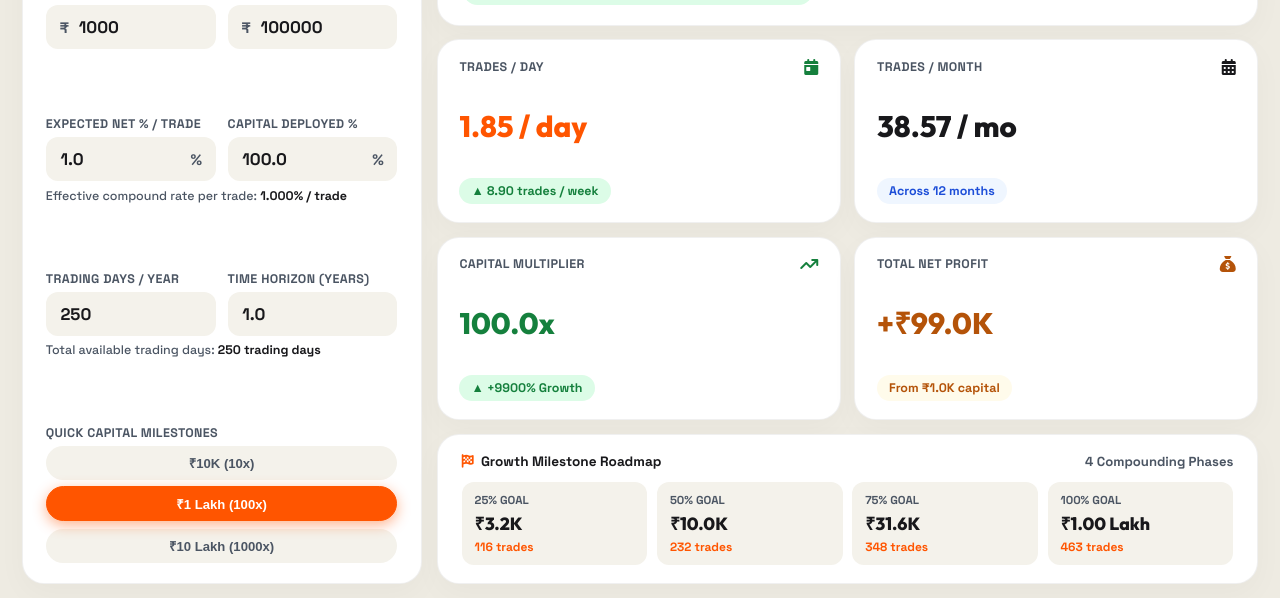
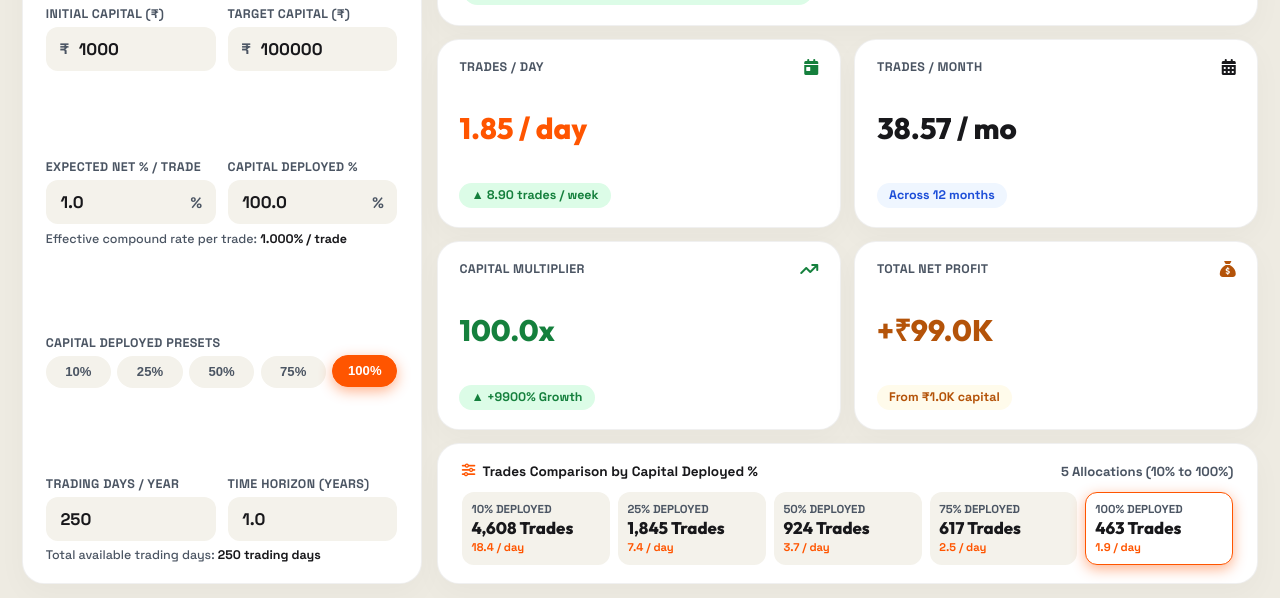
Before and after one commit to mohan1500a/upstox-calculator, a plain HTML site: page index.html in a window 1280 px wide. Both pictures are taken after a click on the button "Compounding Velocity". Shown: the part 202-800 px from the top of the page. Drawn offline with Linux system fonts and the light colour scheme.

Commit message:
Replace quick capital milestone chips with Capital Deployed % sensitivity matrix (10%, 25%, 50%, 75%, 100%)

```diff
--- a/app.js
+++ b/app.js
@@ -3,7 +3,7 @@
  * Includes Options Target Engine + Compounding Velocity Trade Counter
  *
  * Author: Antigravity AI Pair Programmer
- * Version: 6.1 (Fluid Input & Zero-Clamp Fix)
+ * Version: 6.2 (Capital Deployment Sensitivity Matrix)
  */
 
 document.addEventListener('DOMContentLoaded', () => {
@@ -25,7 +25,7 @@ document.addEventListener('DOMContentLoaded', () => {
         targetProfitPctInput: document.getElementById('target-profit-pct'),
         includeNextFeeToggle: document.getElementById('include-next-fee-toggle'),
         lblToggleTitle: document.getElementById('lbl-toggle-title'),
-        lotChips: document.querySelectorAll('.chip:not(.comp-preset-chip)'),
+        lotChips: document.querySelectorAll('.chip:not(.comp-deploy-chip)'),
         pctChips: document.querySelectorAll('.pct-chip'),
 
         // Options Engine Outputs
@@ -54,7 +54,7 @@ document.addEventListener('DOMContentLoaded', () => {
         compYearsInput: document.getElementById('comp-years'),
         compEffectiveRate: document.getElementById('comp-effective-rate'),
         compTotalDays: document.getElementById('comp-total-days'),
-        compPresetChips: document.querySelectorAll('.comp-preset-chip'),
+        compDeployChips: document.querySelectorAll('.comp-deploy-chip'),
 
         // Compounding Engine Outputs
         compHeroTrades: document.getElementById('comp-hero-trades'),
@@ -67,8 +67,8 @@ document.addEventListener('DOMContentLoaded', () => {
         compSubMultiplier: document.getElementById('comp-sub-multiplier'),
         compValNetProfit: document.getElementById('comp-val-net-profit'),
         compSubNetProfit: document.getElementById('comp-sub-net-profit'),
-        compRoadmapSummary: document.getElementById('comp-roadmap-summary'),
-        compRoadmapContainer: document.getElementById('comp-roadmap-container'),
+        compSensitivitySummary: document.getElementById('comp-sensitivity-summary'),
+        compSensitivityContainer: document.getElementById('comp-sensitivity-container'),
 
         // Modal Elements
         tariffTrigger: document.getElementById('tariff-info-trigger'),
@@ -221,28 +221,31 @@ document.addEventListener('DOMContentLoaded', () => {
         const netProfit = Math.max(0.0, cFinal - cInit);
         const multiplier = cInit > 0 ? cFinal / cInit : 1.0;
 
-        // Generate 4 Growth Roadmap Milestones
-        const milestones = [];
-        if (isGoalValid && multiplier > 1.0) {
-            const steps = [0.25, 0.50, 0.75, 1.0];
-            steps.forEach(fraction => {
-                const milestoneTarget = cInit * Math.pow(multiplier, fraction);
-                let milestoneTrades = 0;
-                if (effectiveRate > 0 && milestoneTarget > cInit) {
-                    milestoneTrades = Math.ceil(Math.log(milestoneTarget / cInit) / Math.log(1.0 + effectiveRate));
-                }
-                milestones.push({
-                    fractionLabel: `${Math.round(fraction * 100)}% Goal`,
-                    targetCap: milestoneTarget,
-                    tradesNeeded: milestoneTrades
-                });
+        // Generate Sensitivity Matrix for 10%, 25%, 50%, 75%, 100% capital deployed
+        const sensitivities = [];
+        const deploySteps = [10, 25, 50, 75, 100];
+
+        deploySteps.forEach(deployVal => {
+            const effRate = (deployVal / 100.0) * (rPct / 100.0);
+            let trades = 0;
+            let perDay = 0.0;
+            if (isGoalValid && effRate > 0) {
+                const exact = Math.log(cFinal / cInit) / Math.log(1.0 + effRate);
+                trades = Math.ceil(exact);
+                perDay = totalDays > 0 ? exact / totalDays : 0.0;
+            }
+            sensitivities.push({
+                deployPct: deployVal,
+                tradesNeeded: trades,
+                tradesPerDay: perDay,
+                isSelected: Math.abs(deployVal - dPct) < 0.1
             });
-        }
+        });
 
         return {
             cInit, cFinal, rPct, dPct, daysYear, yrs, effectiveRate,
             exactTrades, totalTrades, totalDays, tradesPerDay, tradesPerWeek,
-            tradesPerMonth, netProfit, multiplier, milestones, isGoalValid
+            tradesPerMonth, netProfit, multiplier, sensitivities, isGoalValid
         };
     }
 
@@ -322,27 +325,40 @@ document.addEventListener('DOMContentLoaded', () => {
         DOM.compValNetProfit.textContent = `+${formatShortINR(calc.netProfit)}`;
         DOM.compSubNetProfit.textContent = `From ${formatShortINR(calc.cInit)} capital`;
 
-        DOM.compRoadmapSummary.textContent = calc.milestones.length > 0 ? `${calc.milestones.length} Compounding Phases` : `Roadmap Standby`;
+        DOM.compSensitivitySummary.textContent = `5 Allocations (10% to 100%)`;
 
+        // Render Dynamic Capital Deployment Sensitivity Grid (10%, 25%, 50%, 75%, 100%)
         let html = '';
-        if (calc.milestones.length > 0) {
-            calc.milestones.forEach(m => {
+        if (calc.isGoalValid) {
+            calc.sensitivities.forEach(s => {
+                const activeClass = s.isSelected ? 'active' : '';
                 html += `
-                    <div class="roadmap-card">
-                        <span class="roadmap-target">${m.fractionLabel}</span>
-                        <span class="roadmap-val">${formatShortINR(m.targetCap)}</span>
-                        <span class="roadmap-trades">${m.tradesNeeded} trades</span>
+                    <div class="sensitivity-card ${activeClass}" data-deploy="${s.deployPct}">
+                        <span class="sens-tag">${s.deployPct}% Deployed</span>
+                        <span class="sens-trades">${s.tradesNeeded.toLocaleString('en-IN')} Trades</span>
+                        <span class="sens-rate">${s.tradesPerDay.toFixed(1)} / day</span>
                     </div>
                 `;
             });
         } else {
-            html = `<div style="grid-column: 1 / -1; font-size: 0.8rem; color: var(--text-muted); text-align: center; padding: 0.5rem 0;">Enter Target Capital > Initial Capital to generate growth roadmap</div>`;
+            html = `<div style="grid-column: 1 / -1; font-size: 0.8rem; color: var(--text-muted); text-align: center; padding: 0.5rem 0;">Enter Target Capital > Initial Capital to generate deployment matrix</div>`;
         }
-        DOM.compRoadmapContainer.innerHTML = html;
+        DOM.compSensitivityContainer.innerHTML = html;
 
-        DOM.compPresetChips.forEach(chip => {
-            const targetVal = parseFloat(chip.getAttribute('data-target'));
-            if (!isNaN(targetVal) && Math.abs(targetVal - compoundingState.finalCap) < 0.01) {
+        // Attach click listeners to sensitivity cards so tapping any card updates Capital Deployed %
+        const sensCards = DOM.compSensitivityContainer.querySelectorAll('.sensitivity-card');
+        sensCards.forEach(card => {
+            card.addEventListener('click', () => {
+                const depVal = parseFloat(card.getAttribute('data-deploy'));
+                DOM.compDeployPctInput.value = depVal;
+                syncCompoundingFromDOM();
+            });
+        });
+
+        // Sync preset chips
+        DOM.compDeployChips.forEach(chip => {
+            const depVal = parseFloat(chip.getAttribute('data-deploy'));
+            if (!isNaN(depVal) && Math.abs(depVal - compoundingState.deployPct) < 0.1) {
                 chip.classList.add('active');
             } else {
                 chip.classList.remove('active');
@@ -491,7 +507,7 @@ document.addEventListener('DOMContentLoaded', () => {
         DOM.includeNextFeeToggle.addEventListener('change', syncOptionsFromDOM);
     }
 
-    // Compounding Engine Inputs - Input, Change, and Blur Handlers
+    // Compounding Engine Inputs
     DOM.compInitialCapInput.addEventListener('input', syncCompoundingFromDOM);
     DOM.compInitialCapInput.addEventListener('change', syncCompoundingFromDOM);
     DOM.compInitialCapInput.addEventListener('blur', () => {
@@ -540,10 +556,10 @@ document.addEventListener('DOMContentLoaded', () => {
         syncCompoundingFromDOM();
     });
 
-    DOM.compPresetChips.forEach(chip => {
+    DOM.compDeployChips.forEach(chip => {
         chip.addEventListener('click', () => {
-            const targetVal = parseFloat(chip.getAttribute('data-target'));
-            DOM.compFinalCapInput.value = targetVal;
+            const depVal = parseFloat(chip.getAttribute('data-deploy'));
+            DOM.compDeployPctInput.value = depVal;
             syncCompoundingFromDOM();
         });
     });
--- a/index.html
+++ b/index.html
@@ -241,8 +241,20 @@
                     <div class="sub-info">Effective compound rate per trade: <strong id="comp-effective-rate">1.000%</strong></div>
                 </div>
 
+                <!-- Capital Deployed Preset Chips (10%, 25%, 50%, 75%, 100%) -->
+                <div class="input-group">
+                    <label class="input-label">Capital Deployed Presets</label>
+                    <div class="deploy-chips">
+                        <button type="button" class="chip comp-deploy-chip" data-deploy="10">10%</button>
+                        <button type="button" class="chip comp-deploy-chip" data-deploy="25">25%</button>
+                        <button type="button" class="chip comp-deploy-chip" data-deploy="50">50%</button>
+                        <button type="button" class="chip comp-deploy-chip" data-deploy="75">75%</button>
+                        <button type="button" class="chip comp-deploy-chip active" data-deploy="100">100%</button>
+                    </div>
+                </div>
+
                 <!-- Trading Days & Number of Years -->
-                <div class="input-group">
+                <div class="input-group mb-0">
                     <div class="grid-2">
                         <div>
                             <label for="comp-trading-days" class="input-label">Trading Days / Year</label>
@@ -258,16 +270,6 @@
                         </div>
                     </div>
                     <div class="sub-info">Total available trading days: <strong id="comp-total-days">250 days</strong></div>
-                </div>
-
-                <!-- Preset Target Capital Shortcuts -->
-                <div class="input-group mb-0">
-                    <label class="input-label">Quick Capital Milestones</label>
-                    <div class="preset-chips">
-                        <button type="button" class="chip comp-preset-chip" data-target="10000">₹10K (10x)</button>
-                        <button type="button" class="chip comp-preset-chip active" data-target="100000">₹1 Lakh (100x)</button>
-                        <button type="button" class="chip comp-preset-chip" data-target="1000000">₹10 Lakh (1000x)</button>
-                    </div>
                 </div>
             </section>
 
@@ -322,13 +324,13 @@
                     </div>
                 </div>
 
-                <!-- Compounding Growth Roadmap Banner -->
+                <!-- Capital Deployment Sensitivity Comparison Banner -->
                 <div class="carryover-card">
                     <div class="c-header">
-                        <span class="c-title"><i class="fa-solid fa-flag-checkered text-orange"></i> Growth Milestone Roadmap</span>
-                        <span class="c-sub" id="comp-roadmap-summary">4 Compounding Phases</span>
+                        <span class="c-title"><i class="fa-solid fa-sliders text-orange"></i> Trades Comparison by Capital Deployed %</span>
+                        <span class="c-sub" id="comp-sensitivity-summary">5 Allocations (10% to 100%)</span>
                     </div>
-                    <div class="roadmap-grid" id="comp-roadmap-container">
+                    <div class="sensitivity-grid" id="comp-sensitivity-container">
                         <!-- Rendered dynamically by JS -->
                     </div>
                 </div>
--- a/styles.css
+++ b/styles.css
@@ -3,7 +3,7 @@
  * Production Scratch Rewrite - Options Engine + Compounding Velocity Feature
  *
  * Author: Antigravity AI Pair Programmer
- * Version: 6.0
+ * Version: 6.2 (Capital Deployment Sensitivity Matrix)
  */
 
 :root {
@@ -352,6 +352,14 @@ input[type="number"]:focus {
     width: 100%;
 }
 
+/* Capital Deployed Presets Grid: 5 equal columns */
+.deploy-chips {
+    display: grid;
+    grid-template-columns: repeat(5, 1fr);
+    gap: 0.4rem;
+    width: 100%;
+}
+
 .preset-chips {
     display: flex;
     gap: 0.45rem;
@@ -630,7 +638,7 @@ input:checked + .slider:before {
     color: var(--color-amber);
 }
 
-/* Lumos Capital Carryover & Roadmap Banner */
+/* Lumos Capital Carryover & Sensitivity Banner */
 .carryover-card {
     background: var(--bg-card);
     border: 1px solid var(--border-color);
@@ -686,39 +694,48 @@ input:checked + .slider:before {
     white-space: nowrap;
 }
 
-/* COMPOUNDING ROADMAP GRID */
-.roadmap-grid {
+/* CAPITAL DEPLOYMENT SENSITIVITY GRID */
+.sensitivity-grid {
     display: grid;
-    grid-template-columns: repeat(4, 1fr);
-    gap: 0.6rem;
+    grid-template-columns: repeat(5, 1fr);
+    gap: 0.5rem;
     margin-top: 0.3rem;
 }
 
-.roadmap-card {
+.sensitivity-card {
     background: var(--bg-input);
+    border: 1.5px solid transparent;
     border-radius: var(--radius-md);
-    padding: 0.65rem 0.8rem;
+    padding: 0.6rem 0.55rem;
     display: flex;
     flex-direction: column;
-    gap: 0.25rem;
+    gap: 0.18rem;
+    transition: all 0.2s ease;
 }
 
-.roadmap-target {
+.sensitivity-card.active {
+    background: #ffffff;
+    border-color: var(--accent-orange);
+    box-shadow: 0 4px 14px var(--accent-orange-glow);
+}
+
+.sens-tag {
     font-size: 0.72rem;
     font-weight: 800;
     color: var(--text-muted);
     text-transform: uppercase;
 }
 
-.roadmap-val {
+.sens-trades {
     font-family: var(--font-heading);
-    font-size: 1.1rem;
+    font-size: 1.05rem;
     font-weight: 800;
     color: var(--text-main);
+    line-height: 1.1;
 }
 
-.roadmap-trades {
-    font-size: 0.75rem;
+.sens-rate {
+    font-size: 0.7rem;
     font-weight: 700;
     color: var(--accent-orange);
 }
@@ -894,8 +911,8 @@ input:checked + .slider:before {
         padding: 1.15rem 1.15rem;
     }
 
-    .roadmap-grid {
-        grid-template-columns: repeat(2, 1fr);
+    .sensitivity-grid {
+        grid-template-columns: repeat(3, 1fr);
     }
 }
 
@@ -918,7 +935,6 @@ input:checked + .slider:before {
         padding: 0.4rem 0.8rem;
     }
 
-    /* Index Chips: Perfect 3-column equal grid on Vivo V2030 (360px width) */
     .index-chips {
         display: grid;
         grid-template-columns: repeat(3, 1fr);
@@ -926,11 +942,17 @@ input:checked + .slider:before {
         width: 100%;
     }
 
-    /* Target Profit Chips: Perfect 3-column x 2-row aligned grid */
     .profit-chips {
         display: grid;
         grid-template-columns: repeat(3, 1fr);
         gap: 0.35rem;
+        width: 100%;
+    }
+
+    .deploy-chips {
+        display: grid;
+        grid-template-columns: repeat(5, 1fr);
+        gap: 0.25rem;
         width: 100%;
     }
 
@@ -995,4 +1017,8 @@ input:checked + .slider:before {
     .c-status {
         font-size: 0.72rem;
     }
+
+    .sensitivity-grid {
+        grid-template-columns: repeat(2, 1fr);
+    }
 }
```
